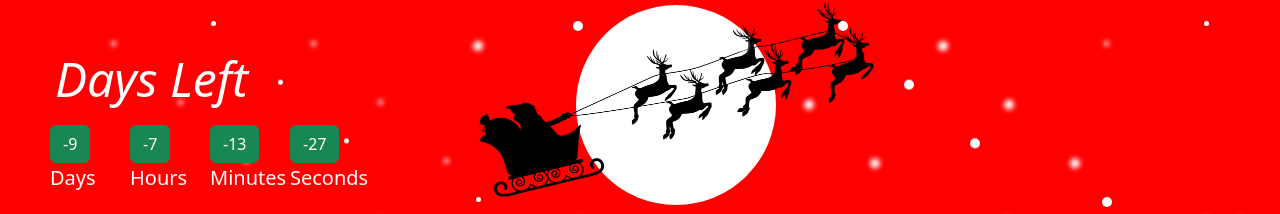
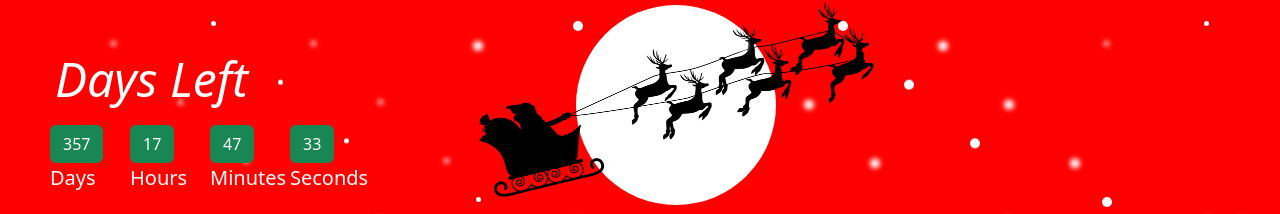
Before and after one commit to abishek1205/css-countdown, a plain HTML site: page christmas.html in a window 1280 px wide. Shown: the part 75-289 px from the top of the page. Drawn offline with nearby package versions, Linux system fonts and the light colour scheme.

Commit message:
changed date

```diff
--- a/christmas.html
+++ b/christmas.html
@@ -118,7 +118,7 @@
 
 
     <script>
-        let countDownDate=new Date("dec 25, 2023 00:00:00").getTime();
+        let countDownDate=new Date("dec 25, 2024 00:00:00").getTime();
         let x=setInterval(()=>{
             let now = new Date().getTime();
             let distance = countDownDate-now;
```
